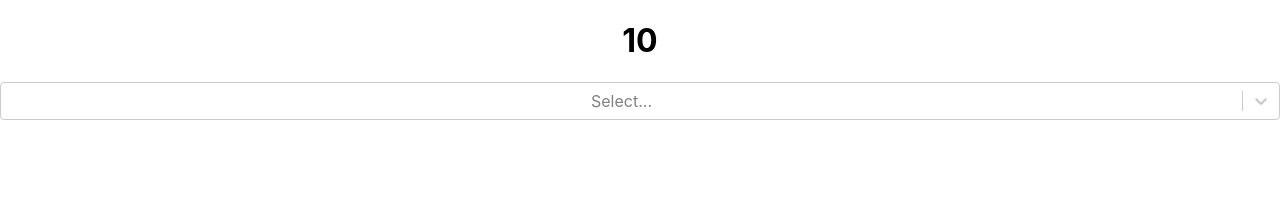
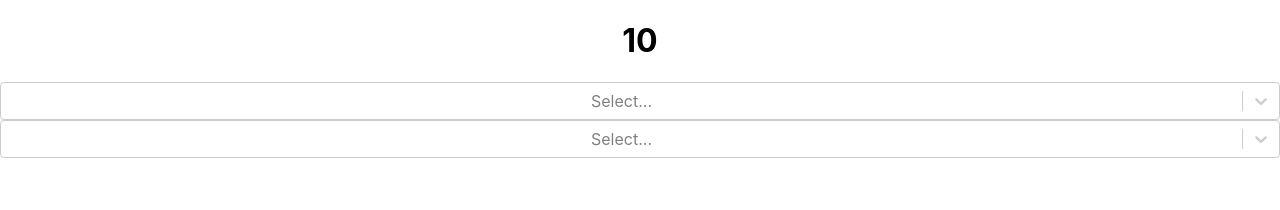
Before and after one commit to GhitaB/sleep-score-calculator, a React (Create React App) app: page / in a window 1280 px wide. Shown: the top 210 px of the page. Built offline with nearby package versions, Linux system fonts and the light colour scheme.

Commit message:
Select hours and time.

```diff
--- a/src/App.js
+++ b/src/App.js
@@ -4,21 +4,44 @@ import React from 'react'
 import Select from 'react-select'
 
 const hours = [
-  { value: 8, label: '8 hours' },
-  { value: 7.5, label: '7.5 hours' },
-  { value: 7, label: '7 hours' },
-  { value: 6.5, label: '6.5 hours' },
+  { value: 10, label: '8 hours' },
+  { value: 9, label: '7.5 hours' },
+  { value: 8, label: '7 hours' },
+  { value: 7, label: '6.5 hours' },
   { value: 6, label: '6 hours' },
-  { value: 5.5, label: '5.5 hours' },
-  { value: 5, label: '5 hours' },
-  { value: 4.5, label: '4.5 hours' },
-  { value: 4, label: '4 hours' },
-  { value: 3.5, label: '3.5 hours' },
-  { value: 3, label: '3 hours' },
+  { value: 5, label: '5.5 hours' },
+  { value: 4, label: '5 hours' },
+  { value: 3, label: '4.5 hours' },
+  { value: 2, label: '4 hours' },
+  { value: 1, label: '3.5 hours' },
+  { value: 0, label: '3 hours' },
+]
+
+const time = [
+  { value: 10, label: '22:00' },
+  { value: 9, label: '22:20' },
+  { value: 8, label: '22:40' },
+  { value: 7, label: '23:00' },
+  { value: 6, label: '23:20' },
+  { value: 5, label: '23:40' },
+  { value: 4, label: '00:00' },
+  { value: 3, label: '00:20' },
+  { value: 2, label: '00:40' },
+  { value: 1, label: '01:00' },
+  { value: 0, label: '01:20' },
+  { value: -1, label: '01:40' },
+  { value: -2, label: '02:00' },
+  { value: -3, label: '02:20' },
+  { value: -4, label: '02:40' },
+  { value: -5, label: '03:00' },
 ]
 
 const SelectHours = () => (
   <Select options={hours} />
+)
+
+const SelectTime = () => (
+  <Select options={time} />
 )
 
 function App() {
@@ -26,6 +49,7 @@ function App() {
     <div className="App">
       <h1>10</h1>
       <SelectHours />
+      <SelectTime />
     </div>
   );
 }
```
